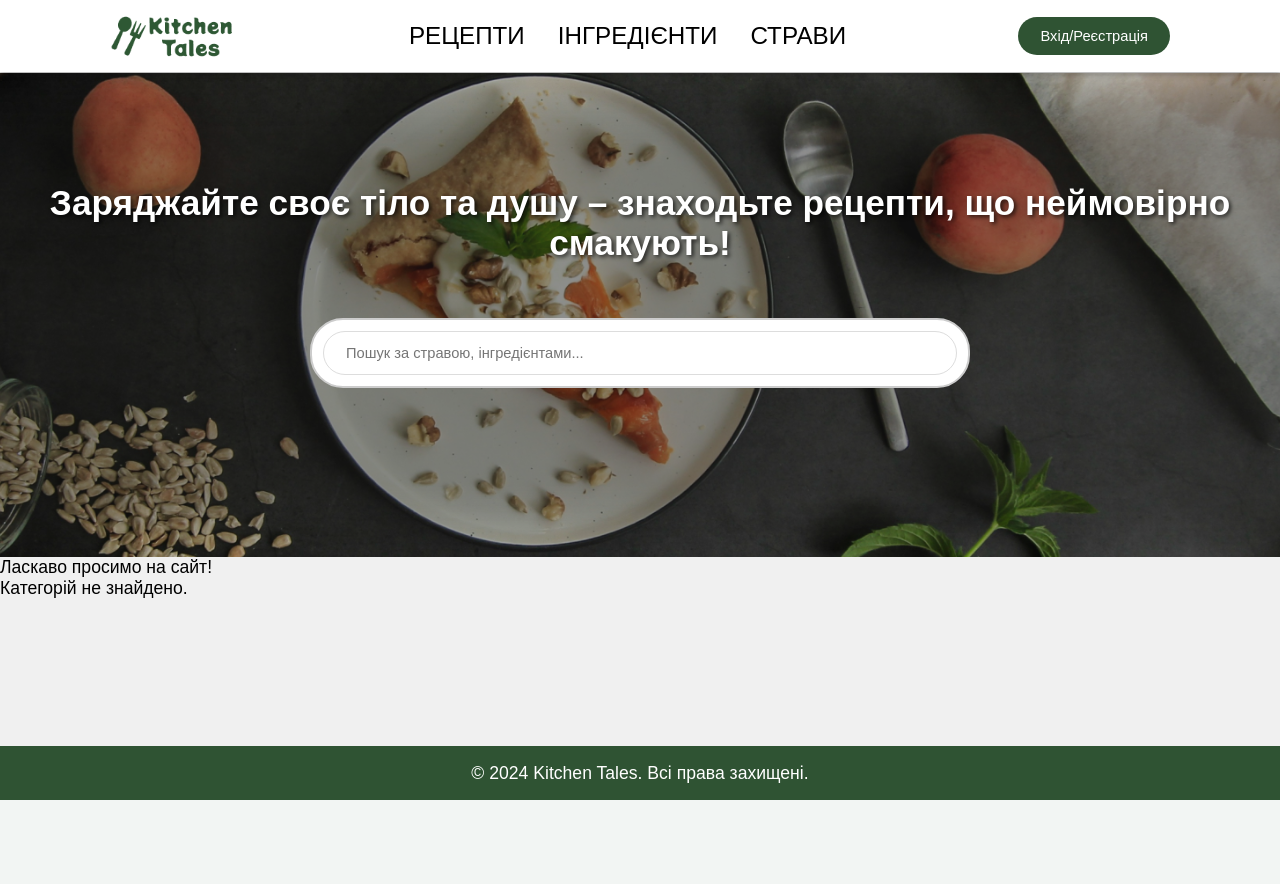
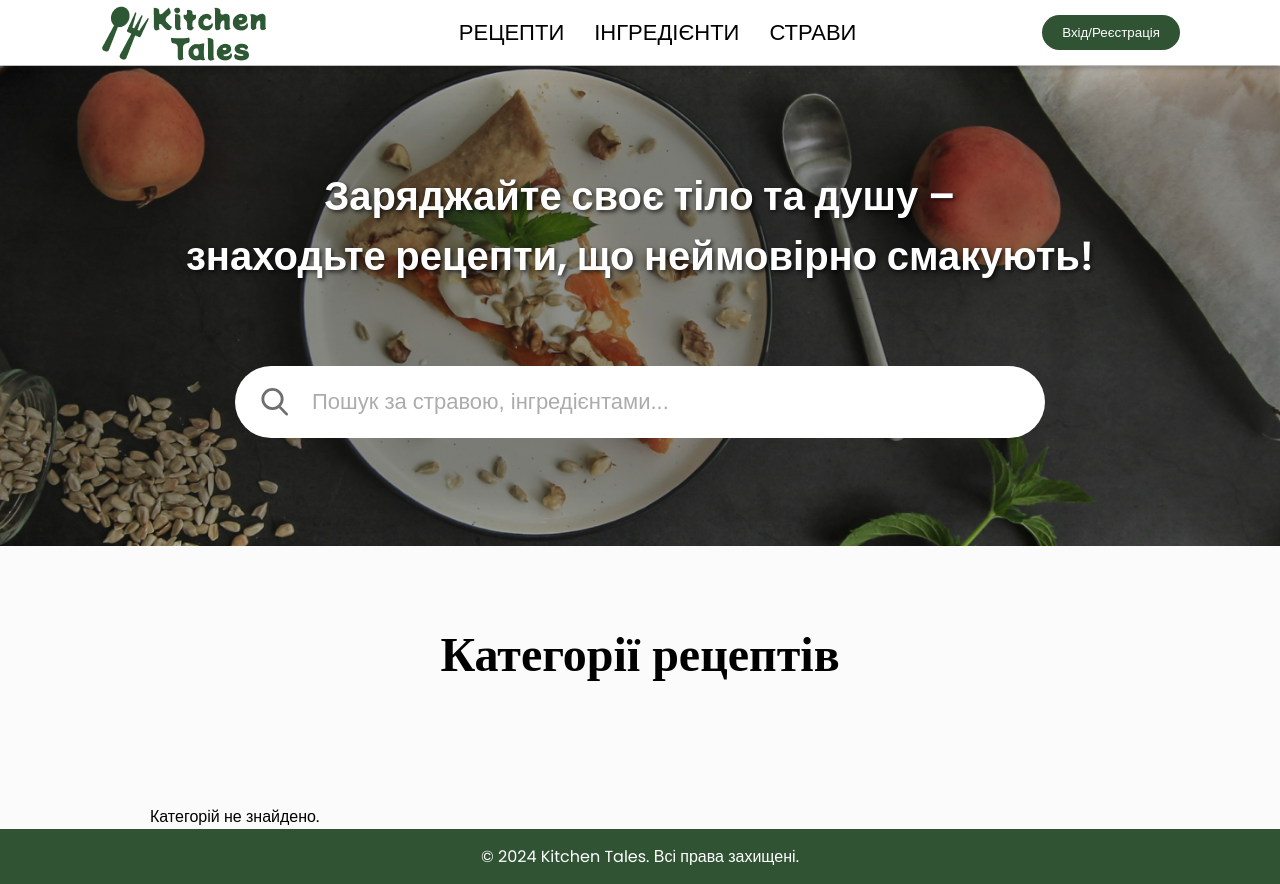
Before and after one commit to Valleriiia/culinary_recipes, a PHP site: page / in a window 1280 px wide. Before the commit the page ends 800 px from the top, so only its background shows below. Run offline with PHP 8.4, Linux system fonts and the light colour scheme; data that the repository does not hold is empty.

Commit message:
index styles

```diff
--- a/public/css/style.css
+++ b/public/css/style.css
@@ -124,15 +124,15 @@ display: block;
 }
 
 .search-input {
-    height: 80px;
-    width: 900px;
+    height: 72px;
+    width: 810px;
     border-radius: 80px;
     font-size: 22px;
     line-height: 33px;
     padding-left: 77px;
     border: none;
     background-image: url("../../svg/3.svg");
-    background-position: 26px 26px;
+    background-position: 26px 22px;
     background-repeat: no-repeat;
     background-size: 28px;
 }
@@ -150,6 +150,21 @@ input[type="search"]::-webkit-search-cancel-button {
     margin-right: 30px;
     background-image: url("../../svg/4.svg");
     cursor: pointer;
+}
+
+.category-heading, .search-heading {
+    text-align: center;
+    padding: 80px;
+}
+
+.category-heading h2, .search-heading {
+    font-family: "Cormorant Garamond", serif;
+    font-weight: 600;
+    font-size: 48px;
+    line-height: 58px;
+    text-underline-position: from-font;
+    text-decoration-skip-ink: none;
+    margin-bottom: 40px;
 }
 
 footer {
@@ -195,3 +210,113 @@ html {
 .main-content::-webkit-scrollbar-track {
     background-color: #f0f0f0;
 }
+
+
+.login-btn {
+    background-color: #2F5333;
+    color: white;
+    border: none;
+    padding: 10px 20px;
+    border-radius: 20px;
+    cursor: pointer;
+    font-weight: 500;
+    transition: background-color 0.3s ease;
+}
+
+.login-btn:hover {
+    background-color: #345d41;
+}
+
+.logout-form {
+    display: inline-block;
+}
+
+.hero-section {
+    position: relative;
+    text-align: center;
+    padding: 40px 20px;
+    color: white;
+    height: 60vh;
+}
+
+.hero-section::before {
+    content: '';
+    position: absolute;
+    top: 0;
+    left: 0;
+    width: 100%;
+    height: 100%;
+    background: url('../../images/Food.jpg') no-repeat center center/cover;
+    z-index: -1;
+    opacity: 1;
+}
+
+.hero-section .darkener-overlay {
+    position: absolute;
+    top: 0;
+    left: 0;
+    width: 100%;
+    height: 100%;
+    background: url('../../images/Darkener.png') no-repeat center center/cover;
+    z-index: -1;
+}
+
+.hero-section h1 {
+    font-weight: 600;
+    font-size: 40px;
+    line-height: 60px;
+    margin-bottom: 80px;
+    text-shadow: 2px 2px 4px rgba(0, 0, 0, 0.7);
+    margin-top: 60px;
+}
+
+.hero-section .search-input {
+    margin-bottom: 90px;
+}
+
+.categories-list {
+    padding: 0 150px;
+}
+
+.categories-list ul {
+    display: flex;
+    justify-content: space-between;
+    list-style-type: none;
+    flex-wrap: wrap;
+}
+
+.categories-list li {
+    width: calc((100% / 2) - 30px);
+}
+
+.categories-list a, .categories-list a:visited {
+    color: white;
+    text-decoration: none;
+}
+
+.category-container {
+    margin-bottom: 70px;
+    height: 300px;
+    background-size: cover !important;
+    background-repeat: no-repeat;
+    background-position: center !important;
+    border-radius: 30px;
+    display: flex;
+    flex-direction: column;
+    justify-content: flex-end;
+    padding: 30px;
+}
+
+.category-name {
+    font-size: 28px;
+    font-weight: 500;
+    line-height: 42px;
+    margin-bottom: 10px;
+}
+
+.description {
+    font-size: 18px;
+    font-weight: 300;
+    line-height: 27px;
+
+}
--- a/src/models/Category.php
+++ b/src/models/Category.php
@@ -33,12 +33,14 @@ class Category {
     // Отримати інгредієнти, які використовуються в рецептах цієї категорії
     public function getIngredientsByCategory($categoryId) {
         $stmt = $this->pdo->prepare("
-            SELECT DISTINCT i.id, i.name
-            FROM ingredients i
-            JOIN recipes_ingredients ri ON i.id = ri.id_ingredient
-            JOIN recipes r ON ri.id_recipe = r.id
-            WHERE r.id_category = ? AND i.name <> 'Сіль' AND i.name <> 'Спеції' AND i.name <> 'Перець горошком'
-            ORDER BY i.name
+        SELECT i.id, i.name, i.category, COUNT(ri.id_recipe) AS ingredient_frequency,
+       SUM(COUNT(ri.id_recipe)) OVER (PARTITION BY i.category) AS category_frequency
+FROM ingredients i
+JOIN recipes_ingredients ri ON i.id = ri.id_ingredient
+JOIN recipes r ON ri.id_recipe = r.id
+WHERE r.id_category = ? AND i.name NOT IN ('Сіль', 'Спеції', 'Перець горошком')
+GROUP BY i.id, i.name, i.category
+ORDER BY category_frequency DESC, ingredient_frequency DESC, i.name;
         ");
         $stmt->execute([$categoryId]);
         return $stmt->fetchAll(PDO::FETCH_ASSOC);
--- a/src/views/category.php
+++ b/src/views/category.php
@@ -87,7 +87,6 @@
                         <li>
                             <a href="../public/recipe.php?id=<?= $recipe['id']; ?>">
                                 <div class="image-container" style="background: linear-gradient(179.91deg, #1D1D1D -43.99%, rgba(29, 29, 29, 0) 23.35%), url('../images/<?php echo htmlspecialchars($recipe['photo']) ?>');">
-                                <section>
                                     <form id="favorite-form-<?= $recipe['id']; ?>" action="update_favorites.php" method="POST" onsubmit="return false;">
                                         <input type="hidden" name="recipe_id" value="<?= $recipe['id']; ?>">
                                         <button type="button" class="favorite-btn" onclick="toggleFavoriteIcon(this, <?= $recipe['id']; ?>)">
@@ -98,7 +97,6 @@
                                             <?php endif; ?>
                                         </button>
                                     </form>
-                                </section>
                                 </div>
                                 <div class="recipe-details">
                                     <h4><?= htmlspecialchars($recipe['name']); ?></h4>
--- a/src/views/index.php
+++ b/src/views/index.php
@@ -4,103 +4,11 @@
     <meta charset="UTF-8">
     <meta name="viewport" content="width=device-width, initial-scale=1.0">
     <title>Kitchen Tales</title>
-    <link rel="stylesheet" href="/public/css/style.css">
+    <link rel="stylesheet" href="css/style.css">
     <link rel="stylesheet" href="https://cdnjs.cloudflare.com/ajax/libs/font-awesome/6.0.0-beta3/css/all.min.css">
     <link href="https://fonts.googleapis.com/css2?family=Poppins:wght@300;400;500;600;700&display=swap" rel="stylesheet">
     <style>
-        html, body {
-            height: 100%;
-            overflow-x: hidden;
-        }
 
-        body {
-            font-family: Arial, sans-serif;
-            background-color: #f0f0f0;
-            color: #000000;
-            display: flex;
-            flex-direction: column;
-            justify-content: space-between;
-            margin: 0;
-            zoom: 1.1;
-        }
-
-        main {
-            flex: 1;
-        }
-
-        .login-btn {
-            background-color: #2F5333;
-            color: white;
-            border: none;
-            padding: 10px 20px;
-            border-radius: 20px;
-            cursor: pointer;
-            font-weight: 500;
-            transition: background-color 0.3s ease;
-        }
-
-        .login-btn:hover {
-            background-color: #345d41;
-        }
-
-        .logout-form {
-            display: inline-block;
-        }
-
-        .hero-section {
-            position: relative;
-            text-align: center;
-            padding: 40px 20px;
-            color: white;
-            height: 55vh;
-        }
-
-        .hero-section::before {
-            content: '';
-            position: absolute;
-            top: 0;
-            left: 0;
-            width: 100%;
-            height: 100%;
-            background: url('/images/Food.jpg') no-repeat center center/cover;
-            z-index: -1;
-            opacity: 1;
-        }
-
-        .hero-section .darkener-overlay {
-            position: absolute;
-            top: 0;
-            left: 0;
-            width: 100%;
-            height: 100%;
-            background: url('/images/Darkener.png') no-repeat center center/cover;
-            z-index: -1;
-        }
-
-        .hero-section h1 {
-            font-size: 32px;
-            margin-bottom: 20px;
-            text-shadow: 2px 2px 4px rgba(0, 0, 0, 0.7);
-            margin-top: 60px;
-        }
-
-        .hero-section .search-bar {
-            display: inline-block;
-            width: 80%;
-            max-width: 600px;
-            padding: 10px;
-            border: 2px solid #ccc;
-            border-radius: 30px;
-            background-color: white;
-            margin-top: 30px;
-        }
-
-        .hero-section .search-bar input {
-            width: 100%;
-            padding: 12px 20px;
-            border-radius: 20px;
-            border: 1px solid #ddd;
-        }
 
     </style>
 </head>
@@ -108,7 +16,7 @@
     <header>
         <div class="navbar">
             <a href="#" class="logo">
-                <img src="\images\LOGO.png" alt="Кошик" width="115" height="60">
+                <img src="../images/LOGO.png" alt="Кошик" height="90">
             </a>
             <nav class="main-nav">
                 <a href="#">Рецепти</a>
@@ -120,10 +28,10 @@
                      <div class="dropdown">
                             <?php if (isset($isLoggedIn) && $isLoggedIn): ?>
                                 <a href="/public/favorites.php" class="dropdown-toggle" title="Перехід до збережених рецептів" id="openFavoritesPage">
-                                    <img src="/svg/2.svg" width="40" height="30">
+                                    <img src="../svg/2.svg" height="42">
                                 </a>
                                 <a href="#" class="dropdown-toggle" title="Перехід до профілю користувача" id="openUserPage">
-                                    <img src="svg/1.svg" width="40" height="30">
+                                    <img src="../svg/1.svg" height="42">
                                 </a>
                                 <div class="dropdown-menu">
                                     <a href="/public/user.php" class="dropdown-item">Мій профіль</a>
@@ -145,26 +53,36 @@
     </header>
 
     <div class="hero-section">
-        <h1>Заряджайте своє тіло та душу – знаходьте рецепти, що неймовірно смакують!</h1>
-        <div class="search-bar">
-            <input type="text" placeholder="Пошук за стравою, інгредієнтами...">
-        </div>
+        <h1>Заряджайте своє тіло та душу – <br> знаходьте рецепти, що неймовірно смакують!</h1>
+        <form action="../public/search.php" method="GET">
+            <input class="search-input" type="search" name="q" autocomplete="off" placeholder="Пошук за стравою, інгредієнтами...">
+            <button type="submit" hidden></button>
+        </form>
         <div class="darkener-overlay"></div>
     </div>
 
     <main>
-        <p>Ласкаво просимо на сайт!</p>
+        <h2 class="search-heading">Категорії рецептів</h2>
+        <div class="categories-list">
             <ul>
                 <?php if (!empty($categories)): ?>
                     <?php foreach ($categories as $category): ?>
                         <li>
-                <a href="public/category.php?id=<?= $category['id']; ?>"><?= htmlspecialchars($category['name']); ?></a>
+                            <a href="category.php?id=<?= $category['id']; ?> ">
+                                <div class="category-container" style="background:  url('../images/Darkener.png'), url('../images/<?php echo htmlspecialchars($category['category_photo']) ?>');">
+                                    <p class="category-name"><?= htmlspecialchars($category['name']); ?></p>
+                                    <p class="description"><?php echo htmlspecialchars($category['description']); ?></p>
+                                </div>
+
+                            </a>
                         </li>
                     <?php endforeach; ?>
                 <?php else: ?>
                     <p>Категорій не знайдено.</p>
                 <?php endif; ?>
             </ul>
+        </div>
+
     </main>
 
     <script>
```
Also changed, not shown: public/css/category.css (+10 -22 lines). Lines whose indentation alone changed are shown as unchanged.
